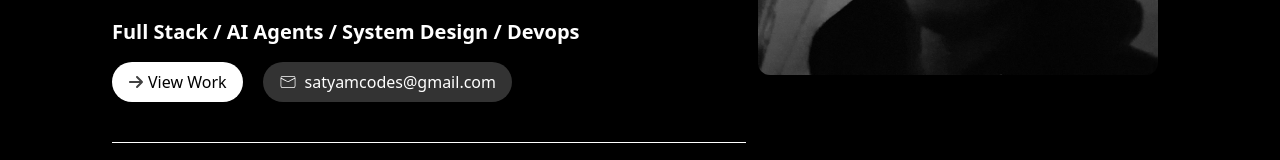
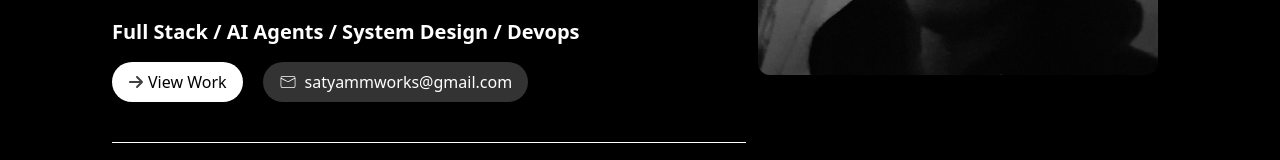
Before and after one commit to martiniscoding/portfolio, a React (Vite) app: page / in a window 1280 px wide. Shown: the part 523-683 px from the top of the page. Built offline with nearby package versions, Linux system fonts and the light colour scheme.

Commit message:
adding mail

```diff
--- a/src/Footer.jsx
+++ b/src/Footer.jsx
@@ -28,7 +28,7 @@ function Footer() {
             <div className="text-sm sm:text-base text-gray-300">Email</div>
             <div className="flex items-center gap-2 text-lg sm:text-xl mt-2">
               <CiMail className="size-5" />
-              <p className="truncate">satyamcodes@gmail.com</p>
+              <p className="truncate">satyammworks@gmail.com</p>
             </div>
           </div>
 
--- a/src/Hero.jsx
+++ b/src/Hero.jsx
@@ -49,7 +49,7 @@ function Hero() {
             <span className="text-lg">
               <CiMail className="w-full h-full" />
             </span>
-            <span>satyamcodes@gmail.com</span>
+            <span>satyammworks@gmail.com</span>
           </button>
         </div>
         <div className=" flex flex-col  md:flex-row gap-2  md:justify-between mx-3 md:items-center mt-4 pb-10">
```
